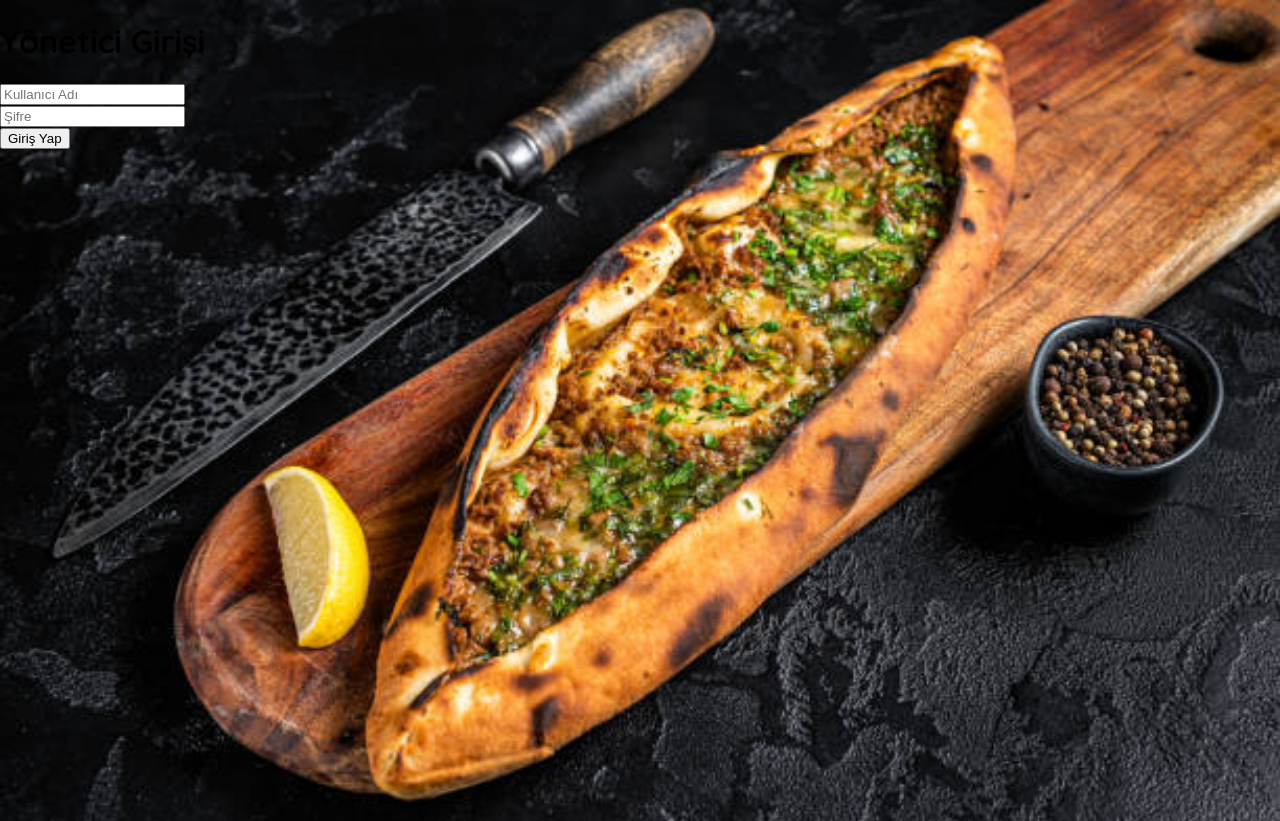
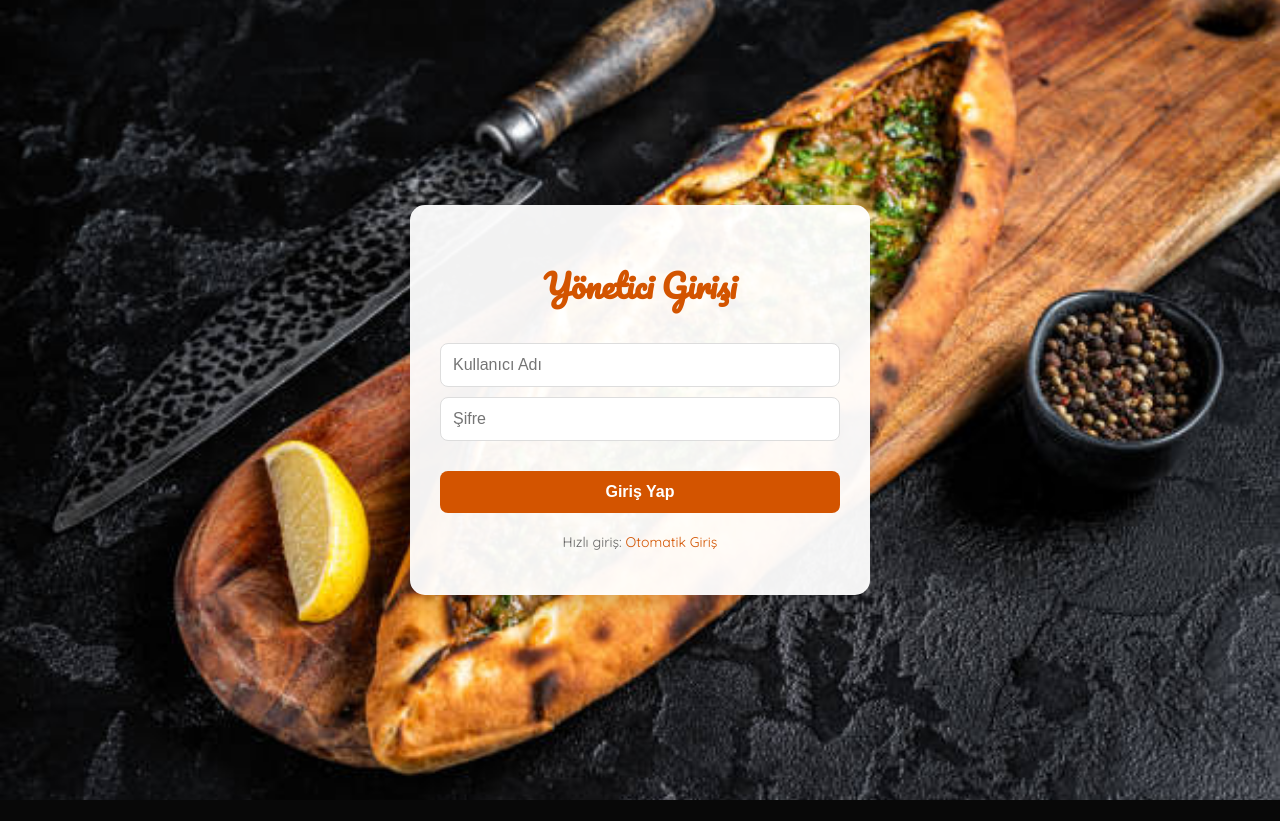
Before and after one commit to TahaArslan67/qrmenu, a Flask app: page /login in a window 1280 px wide. After the commit the page ends 800 px from the top, so only its background shows below. Run offline with Flask 2, Linux system fonts and the light colour scheme; parts of the project's set-up code (start-up, migrations or seed data) failed here and were passed over.

Commit message:
önemli2

```diff
--- /dev/null
+++ b/static/admin_login.js
@@ -0,0 +1,47 @@
+// Admin giriş yöneticisi
+document.addEventListener('DOMContentLoaded', function() {
+  const loginForm = document.getElementById('login-form');
+
+  if (loginForm) {
+    loginForm.addEventListener('submit', function(e) {
+      e.preventDefault();
+
+      const username = document.getElementById('username').value;
+      const password = document.getElementById('password').value;
+
+      // Form verisini oluştur
+      const formData = new URLSearchParams();
+      formData.append('username', username);
+      formData.append('password', password);
+
+      // POST isteği gönder
+      fetch('/login', {
+        method: 'POST',
+        headers: {
+          'Content-Type': 'application/x-www-form-urlencoded'
+        },
+        body: formData.toString(),
+        credentials: 'include' // Çerezleri dahil et
+      })
+      .then(response => {
+        if (response.redirected) {
+          window.location.href = response.url;
+        } else {
+          return response.text();
+        }
+      })
+      .then(html => {
+        if (html) {
+          // Sayfa içeriğini güncelle
+          document.open();
+          document.write(html);
+          document.close();
+        }
+      })
+      .catch(error => {
+        console.error('Giriş hatası:', error);
+        alert('Giriş yapılırken bir hata oluştu.');
+      });
+    });
+  }
+});
--- a/templates/login.html
+++ b/templates/login.html
@@ -3,24 +3,119 @@
 <head>
     <meta charset="UTF-8">
     <meta name="viewport" content="width=device-width, initial-scale=1.0">
-    <title>Yönetici Girişi</title>
+    <title>Gözde Pide - Yönetici Girişi</title>
     <link rel="stylesheet" href="/static/style.css">
+    <style>
+        body {
+            display: flex;
+            flex-direction: column;
+            justify-content: center;
+            align-items: center;
+            min-height: 100vh;
+        }
+
+        .login-container {
+            background-color: rgba(255, 255, 255, 0.95);
+            border-radius: 15px;
+            box-shadow: 0 8px 24px rgba(0, 0, 0, 0.15);
+            padding: 30px;
+            width: 100%;
+            max-width: 400px;
+            text-align: center;
+        }
+
+        h1 {
+            font-family: 'Pacifico', cursive;
+            color: #d35400;
+            margin-bottom: 30px;
+        }
+
+        .input-group {
+            margin-bottom: 20px;
+        }
+
+        input {
+            width: 100%;
+            padding: 12px;
+            border: 1px solid #ddd;
+            border-radius: 8px;
+            font-size: 16px;
+            margin-bottom: 10px;
+            box-sizing: border-box;
+        }
+
+        button {
+            background-color: #d35400;
+            color: white;
+            border: none;
+            padding: 12px 24px;
+            border-radius: 8px;
+            font-size: 16px;
+            font-weight: bold;
+            cursor: pointer;
+            transition: background-color 0.3s;
+            width: 100%;
+        }
+
+        button:hover {
+            background-color: #a04000;
+        }
+
+        .alert {
+            background-color: #ffecb3;
+            color: #7f5400;
+            padding: 12px;
+            border-radius: 8px;
+            margin-top: 20px;
+            border: 1px solid #e6d08d;
+        }
+
+        .auto-login {
+            margin-top: 20px;
+            font-size: 14px;
+            color: #666;
+        }
+
+        .auto-login a {
+            color: #d35400;
+            text-decoration: none;
+        }
+    </style>
 </head>
 <body>
+    <div class="login-container">
         <h1>Yönetici Girişi</h1>
-    <form method="post">
-        <input type="text" name="username" placeholder="Kullanıcı Adı" required><br>
-        <input type="password" name="password" placeholder="Şifre" required><br>
+        <form method="post" id="login-form">
+            <div class="input-group">
+                <input type="text" name="username" id="username" placeholder="Kullanıcı Adı" required>
+                <input type="password" name="password" id="password" placeholder="Şifre" required>
+            </div>
             <button type="submit">Giriş Yap</button>
         </form>
         {% with messages = get_flashed_messages() %}
           {% if messages %}
-        <ul>
+            <ul class="alert">
             {% for message in messages %}
               <li>{{ message }}</li>
             {% endfor %}
             </ul>
           {% endif %}
         {% endwith %}
+
+        <div class="auto-login">
+            <p>Hızlı giriş: <a href="#" id="auto-login-btn">Otomatik Giriş</a></p>
+        </div>
+    </div>
+
+    <script src="/static/admin_login.js"></script>
+    <script>
+        // Otomatik giriş işlemi
+        document.getElementById('auto-login-btn').addEventListener('click', function(e) {
+            e.preventDefault();
+            document.getElementById('username').value = 'admin';
+            document.getElementById('password').value = 'admin123';
+            document.getElementById('login-form').dispatchEvent(new Event('submit'));
+        });
+    </script>
 </body>
 </html>
```
Also changed, not shown: api/index.js (+73 -18 lines). Lines whose indentation alone changed are shown as unchanged.
